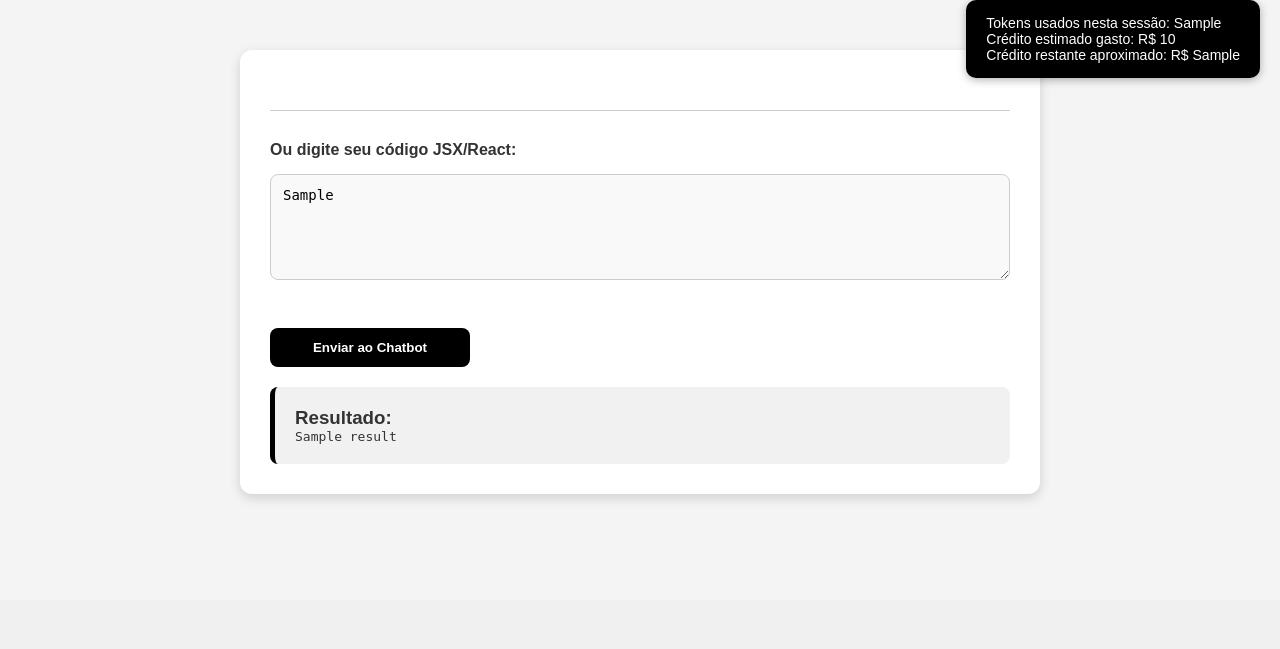
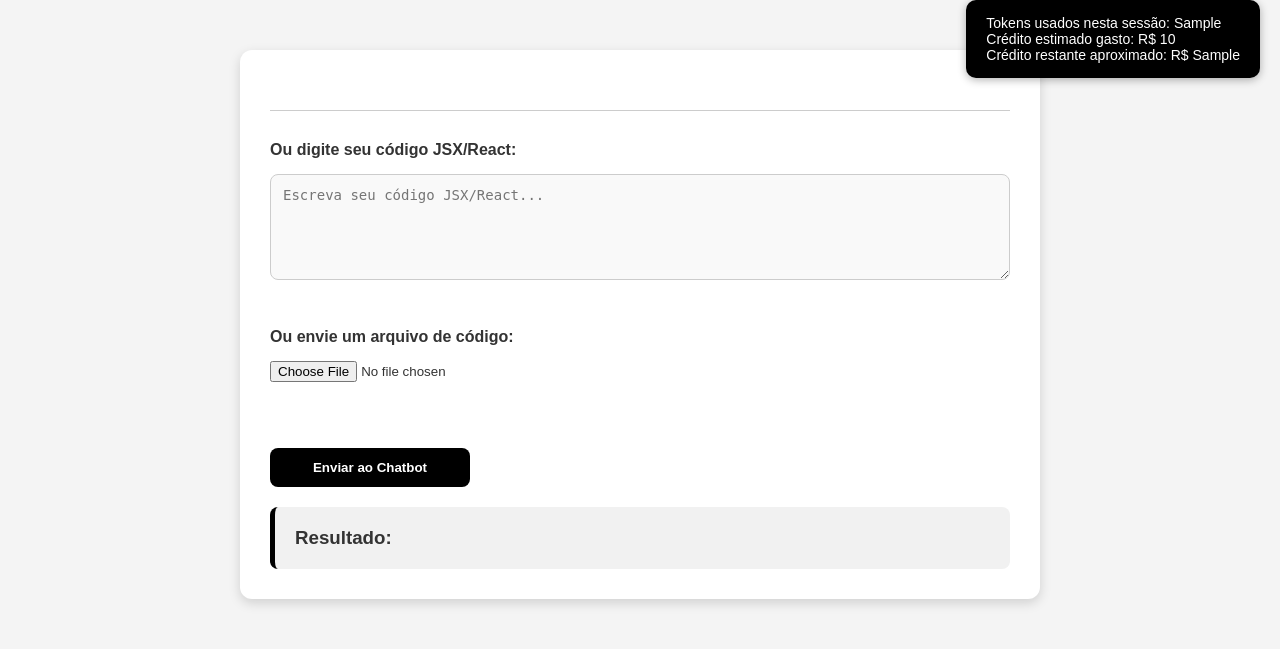
Before and after one commit to lucasmaarin/agente_desenvolvedor, a Flask app: template templates/index.html in a window 1280 px wide. Shown: the part 200-849 px from the top of the page. Before the commit the page ends 699 px from the top, so only its background shows below. Run offline with Flask 3, Linux system fonts and the light colour scheme; the template is opened without the code that fills it: most values are stand-ins (such as "Sample title", 1, 10 or a date in 2020); some libraries are stand-ins or nearby versions.

Commit message:
Stop tracking anotacoes.txt

````diff
--- a/main.py
+++ b/main.py
@@ -1,70 +1,123 @@
-from flask import Flask, render_template, request, session
+# ===============================
+# Importações necessárias
+# ===============================
+from flask import Flask, render_template, request, session, jsonify
 import os
 import openai
 
+# ===============================
+# Configuração da aplicação Flask
+# ===============================
 app = Flask(__name__)
-app.secret_key = "uma_chave_secreta"  # necessário para sessão
 
+# 🔑 Chave secreta usada para manter dados na sessão (cookies criptografados)
+app.secret_key = "chave Open Ai"
+
+# ===============================
+# Configuração de uploads
+# ===============================
 UPLOAD_FOLDER = 'uploads'
-os.makedirs(UPLOAD_FOLDER, exist_ok=True)
+os.makedirs(UPLOAD_FOLDER, exist_ok=True)  # cria a pasta se não existir
 app.config['UPLOAD_FOLDER'] = UPLOAD_FOLDER
 
-client = openai.OpenAI(api_key="")
+# ===============================
+# Cliente da OpenAI
+# ===============================
+client = openai.OpenAI(api_key=app.secret_key)
 
-# Preço aproximado por 1.000 tokens para gpt-3.5-turbo
-PRICE_PER_1000_TOKENS_USD = 0.002
-USD_TO_BRL = 5.0
-TOTAL_CREDIT_BRL = 50.0  # crédito total disponível (exemplo)
+# ===============================
+# Controle de custos
+# ===============================
+PRICE_PER_1000_TOKENS_USD = 0.002   # preço médio por 1000 tokens do modelo
+USD_TO_BRL = 5.0                    # taxa de conversão dólar -> real
+TOTAL_CREDIT_BRL = 50.0             # crédito total disponível em reais (exemplo)
 
+# ===============================
+# Rota inicial (renderiza HTML)
+# ===============================
 @app.route('/')
 def home():
-    # Inicializa sessão
+    # Garante que a sessão tenha valores iniciais
     session.setdefault('tokens_used', 0)
     session.setdefault('cost_used', 0.0)
-    return render_template('index.html', session_tokens=session['tokens_used'],
-                           session_cost=session['cost_used'], credit_remaining=TOTAL_CREDIT_BRL - session['cost_used'])
 
+    # Renderiza a página inicial
+    return render_template(
+        'index.html',
+        session_tokens=session['tokens_used'],
+        session_cost=session['cost_used'],
+        credit_remaining=TOTAL_CREDIT_BRL - session['cost_used']
+    )
+
+# ===============================
+# Rota de Chat (JSON)
+# ===============================
 @app.route('/chat', methods=['POST'])
 def chat():
     user_input = request.form.get('user_input', '').strip()
     uploaded_file = request.files.get('file')
 
+    # Caso o usuário envie um arquivo
     if uploaded_file and uploaded_file.filename != '':
         try:
-            file_content = uploaded_file.read().decode('utf-8')
-            user_input = file_content
+            ext = os.path.splitext(uploaded_file.filename)[1].lower()
+            if ext in [".js", ".ts", ".tsx", ".jsx", ".txt"]:
+                file_content = uploaded_file.read().decode('utf-8', errors='ignore')
+                user_input = f"{user_input}\n\nArquivo `{uploaded_file.filename}`:\n```\n{file_content}\n```"
+            else:
+                return jsonify({"error": f"Formato {ext} não suportado. Envie .js, .ts, .tsx, .jsx ou .txt"})
         except Exception as e:
-            return render_template('index.html', result=f"Erro ao ler o arquivo: {e}")
+            return jsonify({"error": f"Erro ao ler o arquivo: {e}"})
 
+    # Caso não haja entrada de texto nem arquivo
     if not user_input:
-        return render_template('index.html', result="Digite algo ou envie um arquivo.",
-                               session_tokens=session['tokens_used'],
-                               session_cost=session['cost_used'],
-                               credit_remaining=TOTAL_CREDIT_BRL - session['cost_used'])
+        return jsonify({"error": "Digite instruções ou envie um arquivo."})
 
+    # ===============================
+    # Interação com a OpenAI
+    # ===============================
     try:
-        prompt = f"Você é um especialista em React/JSX. Analise o seguinte código e explique, corrija erros ou sugira melhorias:\n\n{user_input}"
+        prompt = (
+            "Você é um especialista em programação frontend, altamente habilidoso em React, Next.js, TSX, JSX, JS e TS.\n\n"
+            "Sua tarefa é receber instruções (fora das crazes ``) e um bloco completo de código (dentro das crazes).\n\n"
+            "⚡ Regras:\n"
+            "1. O texto fora das crazes contém instruções do que precisa ser alterado no código.\n"
+            "2. O texto entre crazes conterá o código completo da tela ou componente.\n"
+            "3. O código deve ser retornado dentro de blocos markdown com sintaxe (ex: ```tsx, ```js, ```ts, ```jsx) para destacar como no VS Code.\n"
+            "4. Sempre retorne a tela inteira modificada, nunca apenas trechos.\n"
+            "5. Mantenha o código limpo, legível e consistente.\n"
+            "6. Não adicione explicações fora do código na resposta final — apenas retorne o código atualizado junto com comentarios desntro dele, explicando a logica do codigo adicionado e o que precisaria instalar.\n\n"
+            f"{user_input}"
+        )
 
         response = client.chat.completions.create(
-            model="gpt-3.5-turbo",
-            messages=[{"role": "user", "content": prompt}],
-            temperature=0.5
+            model="o4-mini",
+            messages=[{"role": "user", "content": prompt}]
+        )
+        chat_response = response.choices[0].message.content
+
+        # Atualiza tokens/custos
+        usage = response.usage
+        session['tokens_used'] += usage.total_tokens
+        session['cost_used'] += (
+            (usage.total_tokens / 1000)
+            * PRICE_PER_1000_TOKENS_USD
+            * USD_TO_BRL
         )
 
-        chat_response = response.choices[0].message.content
-
-        # Atualiza tokens usados
-        usage = response.usage
-        session['tokens_used'] += usage.total_tokens
-        session['cost_used'] += (usage.total_tokens / 1000) * PRICE_PER_1000_TOKENS_USD * USD_TO_BRL
+        return jsonify({
+            "result": chat_response,
+            "tokens": session['tokens_used'],
+            "cost": round(session['cost_used'], 4),
+            "credit_remaining": round(TOTAL_CREDIT_BRL - session['cost_used'], 4)
+        })
 
     except Exception as e:
-        chat_response = f"Erro ao chamar a OpenAI: {e}"
+        return jsonify({"error": f"Erro ao chamar a OpenAI: {e}"})
 
-    return render_template('index.html', result=chat_response, user_input=user_input,
-                           session_tokens=session['tokens_used'],
-                           session_cost=round(session['cost_used'], 4),
-                           credit_remaining=round(TOTAL_CREDIT_BRL - session['cost_used'], 4))
 
+# ===============================
+# Inicialização do servidor
+# ===============================
 if __name__ == '__main__':
     app.run(debug=True, host='0.0.0.0', port=8000)
--- a/templates/index.html
+++ b/templates/index.html
@@ -6,6 +6,84 @@
   <meta name="viewport" content="width=device-width, initial-scale=1.0">
   <title>AI Agent</title>
   <link rel="stylesheet" href="{{ url_for('static', filename='css/style.css') }}">
+
+  <!-- Prism.js CSS (tema escuro estilo VS Code) -->
+  <link href="https://cdnjs.cloudflare.com/ajax/libs/prism/1.29.0/themes/prism-tomorrow.min.css" rel="stylesheet" />
+
+  <!-- Prism.js Core -->
+  <script src="https://cdnjs.cloudflare.com/ajax/libs/prism/1.29.0/prism.min.js"></script>
+  <!-- Linguagens específicas -->
+  <script src="https://cdnjs.cloudflare.com/ajax/libs/prism/1.29.0/components/prism-jsx.min.js"></script>
+  <script src="https://cdnjs.cloudflare.com/ajax/libs/prism/1.29.0/components/prism-tsx.min.js"></script>
+  <script src="https://cdnjs.cloudflare.com/ajax/libs/prism/1.29.0/components/prism-typescript.min.js"></script>
+  <script src="https://cdnjs.cloudflare.com/ajax/libs/prism/1.29.0/components/prism-javascript.min.js"></script>
+
+  <style>
+    /* Aparência parecida com VS Code */
+    pre {
+      background: #1e1e1e;
+      color: #d4d4d4;
+      padding: 16px;
+      border-radius: 8px;
+      overflow-x: auto;
+      position: relative;
+    }
+
+    code {
+      font-family: "Fira Code", monospace;
+      font-size: 14px;
+    }
+
+    /* Loader */
+    #loader {
+      display: none;
+      margin-top: 15px;
+      font-size: 14px;
+      color: #888;
+    }
+
+    .spinner {
+      border: 4px solid rgba(255, 255, 255, 0.2);
+      border-top: 4px solid #61dafb;
+      border-radius: 50%;
+      width: 20px;
+      height: 20px;
+      animation: spin 1s linear infinite;
+      display: inline-block;
+      margin-right: 8px;
+      vertical-align: middle;
+    }
+
+    @keyframes spin {
+      0% {
+        transform: rotate(0deg);
+      }
+
+      100% {
+        transform: rotate(360deg);
+      }
+    }
+
+    /* Botão copiar */
+    .copy-btn {
+      position: absolute;
+      top: 8px;
+      right: 8px;
+      background: #61dafb;
+      border: none;
+      padding: 4px 8px;
+      border-radius: 4px;
+      font-size: 12px;
+      cursor: pointer;
+      color: #000;
+      font-weight: bold;
+      transition: background 0.2s;
+    }
+
+    .copy-btn:hover {
+      background: #21a1f1;
+    }
+  </style>
 </head>
 
 <body>
@@ -22,30 +100,87 @@
 
   <!-- Painel de créditos fixo -->
   <div class="credit-panel">
-        <p>Tokens usados nesta sessão: {{ session_tokens or 0 }}</p>
-        <p>Crédito estimado gasto: R$ {{ session_cost or 0 }}</p>
-        <p>Crédito restante aproximado: R$ {{ credit_remaining or "N/A" }}</p>
+    <p>Tokens usados nesta sessão: <span id="tokens">{{ session_tokens or 0 }}</span></p>
+    <p>Crédito estimado gasto: R$ <span id="cost">{{ session_cost or 0 }}</span></p>
+    <p>Crédito restante aproximado: R$ <span id="credit">{{ credit_remaining or "N/A" }}</span></p>
   </div>
 
   <main>
     <hr>
-        <form action="{{ url_for('chat') }}" method="post" enctype="multipart/form-data">
+    <form id="chatForm" enctype="multipart/form-data">
+      <label for="user_input">Ou digite seu código JSX/React:</label>
+      <textarea name="user_input" id="user_input" rows="5" cols="80"
+        placeholder="Escreva seu código JSX/React..." required></textarea><br>
 
-            <label for="user_input">Ou digite seu código JSX/React:</label>
-            <textarea name="user_input" id="user_input" rows="5" cols="80" placeholder="Escreva seu código JSX/React..."
-                required>{{ user_input or '' }}</textarea><br>
+      <label for="file">Ou envie um arquivo de código:</label>
+      <input type="file" name="file" id="file" accept=".js,.ts,.tsx,.jsx,.txt"><br><br>
 
       <button type="submit">Enviar ao Chatbot</button>
     </form>
 
-        {% if result %}
     <div class="resultado">
       <h3>Resultado:</h3>
-            <pre>{{ result }}</pre>
+      <div id="loader"><span class="spinner"></span>Gerando resposta...</div>
+      <div id="output"></div>
     </div>
-        {% endif %}
   </main>
+
+  <script>
+    document.getElementById("chatForm").addEventListener("submit", async (e) => {
+      e.preventDefault();
+      const formData = new FormData(e.target);
+
+      const loader = document.getElementById("loader");
+      const output = document.getElementById("output");
+
+      // Mostra loader e limpa saída anterior
+      loader.style.display = "block";
+      output.innerHTML = "";
+
+      try {
+        const response = await fetch("/chat", {
+          method: "POST",
+          body: formData
+        });
+
+        const data = await response.json();
+
+        if (data.error) {
+          output.innerHTML = `<p style="color:red;">${data.error}</p>`;
+        } else {
+          let code = data.result
+            .replace(/```jsx/g, "<pre><button class='copy-btn' onclick='copyCode(this)'>Copiar</button><code class='language-jsx'>")
+            .replace(/```tsx/g, "<pre><button class='copy-btn' onclick='copyCode(this)'>Copiar</button><code class='language-tsx'>")
+            .replace(/```ts/g, "<pre><button class='copy-btn' onclick='copyCode(this)'>Copiar</button><code class='language-typescript'>")
+            .replace(/```js/g, "<pre><button class='copy-btn' onclick='copyCode(this)'>Copiar</button><code class='language-javascript'>")
+            .replace(/```/g, "</code></pre>");
+
+          output.innerHTML = code;
+
+          // Atualiza painel de créditos
+          document.getElementById("tokens").innerText = data.tokens;
+          document.getElementById("cost").innerText = data.cost;
+          document.getElementById("credit").innerText = data.credit_remaining;
+
+          Prism.highlightAll();
+        }
+      } catch (err) {
+        output.innerHTML = `<p style="color:red;">Erro ao conectar com o servidor.</p>`;
+      } finally {
+        // Esconde loader
+        loader.style.display = "none";
+      }
+    });
+
+    // Função para copiar código
+    function copyCode(btn) {
+      const codeBlock = btn.nextElementSibling.innerText;
+      navigator.clipboard.writeText(codeBlock).then(() => {
+        btn.innerText = "Copiado!";
+        setTimeout(() => btn.innerText = "Copiar", 2000);
+      });
+    }
+  </script>
 </body>
 
-
 </html>
````
Also changed, not shown: 1 other file. Lines whose indentation alone changed are shown as unchanged.
